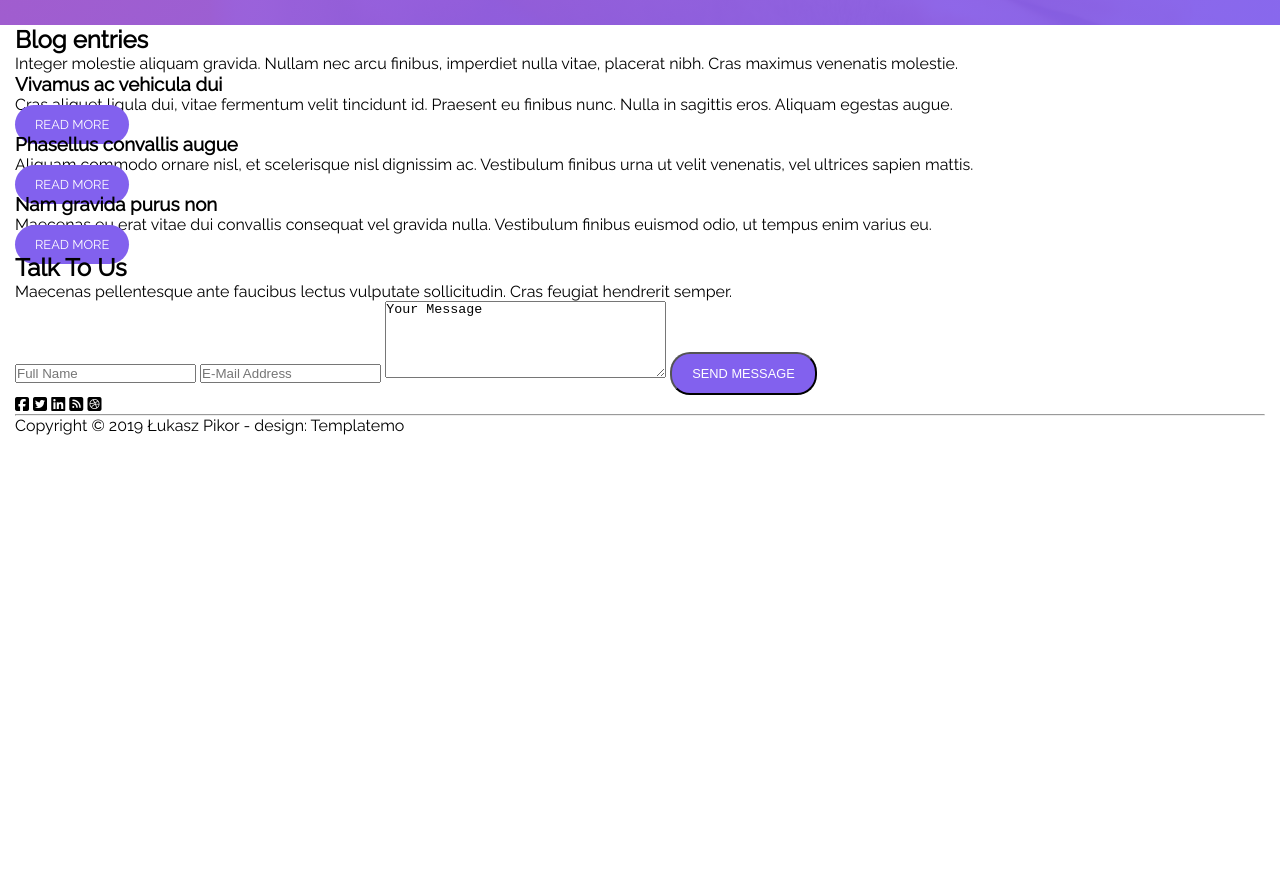
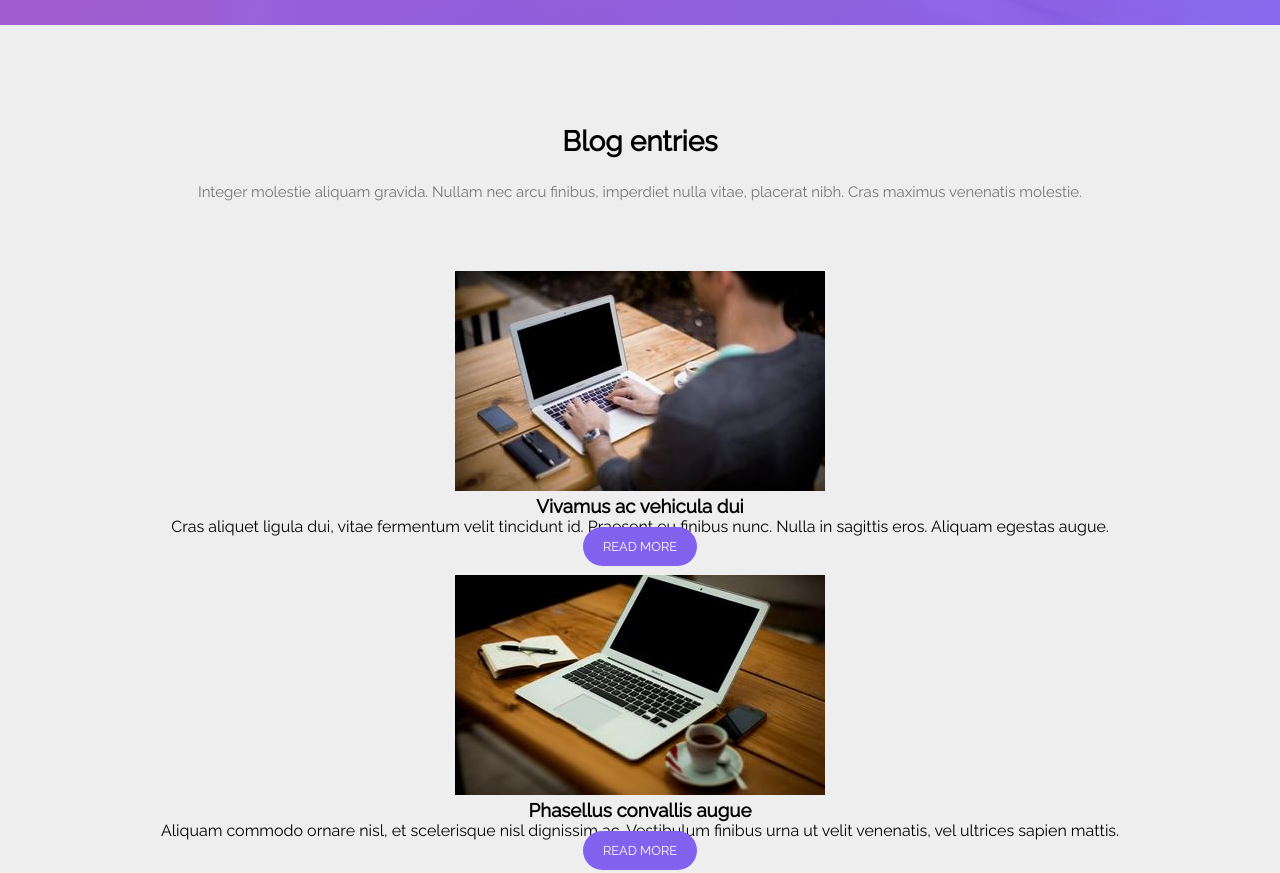
Before and after one commit to lpikor/softypinko, a website: page src/index.html in a window 1280 px wide. Shown: the part 7420-8293 px from the top of the page. Before the commit the page ends 7855 px from the top, so only its background shows below. Drawn offline with nearby package versions, Linux system fonts and the light colour scheme; files that its build step writes are made by us from their sources.

Commit message:
Make overall blog layout

```diff
--- a/src/index.html
+++ b/src/index.html
@@ -245,22 +245,24 @@
                 <h2 class="blog__title section__title">Blog entries</h2>
                 <p class="blog__description section__description">Integer molestie aliquam gravida. Nullam nec arcu finibus, imperdiet nulla vitae, placerat nibh. Cras maximus venenatis molestie.</p>
                 <div class="blog__entries">
-                    <img src="images/blog_entry-1.jpg" alt="" class="img-hide">
+                    <div class="blog__entry">
+                        <img src="images/blog_entry-1.jpg" alt="" class="entry__photo">
                         <h3 class="entry__title">Vivamus ac vehicula dui</h3>
                         <p class="entry__description">Cras aliquet ligula dui, vitae fermentum velit tincidunt id. Praesent eu finibus nunc. Nulla in sagittis eros. Aliquam egestas augue.</p>
                         <a href="" class="btn--secondary btn">Read more</a>
                     </div>
-                <div class="blog__entries">
-                    <img src="images/blog_entry-2.jpg" alt="" class="img-hide">
+                    <div class="blog__entry">
+                        <img src="images/blog_entry-2.jpg" alt="" class="entry__photo">
                         <h3 class="entry__title">Phasellus convallis augue</h3>
                         <p class="entry__description">Aliquam commodo ornare nisl, et scelerisque nisl dignissim ac. Vestibulum finibus urna ut velit venenatis, vel ultrices sapien mattis.</p>
                         <a href="" class="btn--secondary btn">Read more</a>
                     </div>
-                <div class="blog__entries">
-                    <img src="images/blog_entry-3.jpg" alt="" class="img-hide">
+                    <div class="blog__entry">
+                        <img src="images/blog_entry-3.jpg" alt="" class="entry__photo">
                         <h3 class="entry__title">Nam gravida purus non</h3>
                         <p class="entry__description">Maecenas eu erat vitae dui convallis consequat vel gravida nulla. Vestibulum finibus euismod odio, ut tempus enim varius eu.</p>
                         <a href="" class="btn--secondary btn">Read more</a>
+                    </div>
                 </div>
             </div>
         </section>
--- /dev/null
+++ b/src/scss/_blog.scss
@@ -0,0 +1,29 @@
+.blog {
+    background-color: #eee;
+    &__container {
+        display: flex;
+        flex-direction: column;
+        align-items: center;
+        text-align: center;
+        padding: 100px 20px;
+    }
+
+    &__title {
+        font-size: 28px;
+    }
+
+    &__description {
+        margin-top: 20px;
+        font-size: 15px;
+        line-height: 28px;
+        color: #777777;
+    }
+
+    &__entries {
+        margin-top: 45px;
+    }
+
+    &__entry {
+        margin-top: 20px;
+    }
+}
--- a/src/scss/style.scss
+++ b/src/scss/style.scss
@@ -8,6 +8,7 @@
 @import 'testimonials';
 @import 'pricing';
 @import 'statistics';
+@import 'blog';
 
 * {
     padding: 0;
@@ -18,7 +19,3 @@
 body {
     font-family: 'Raleway', 'sans-serif';
 }
-
-.img-hide {
-    display: none;
-}
```
Lines whose indentation alone changed are shown as unchanged.
